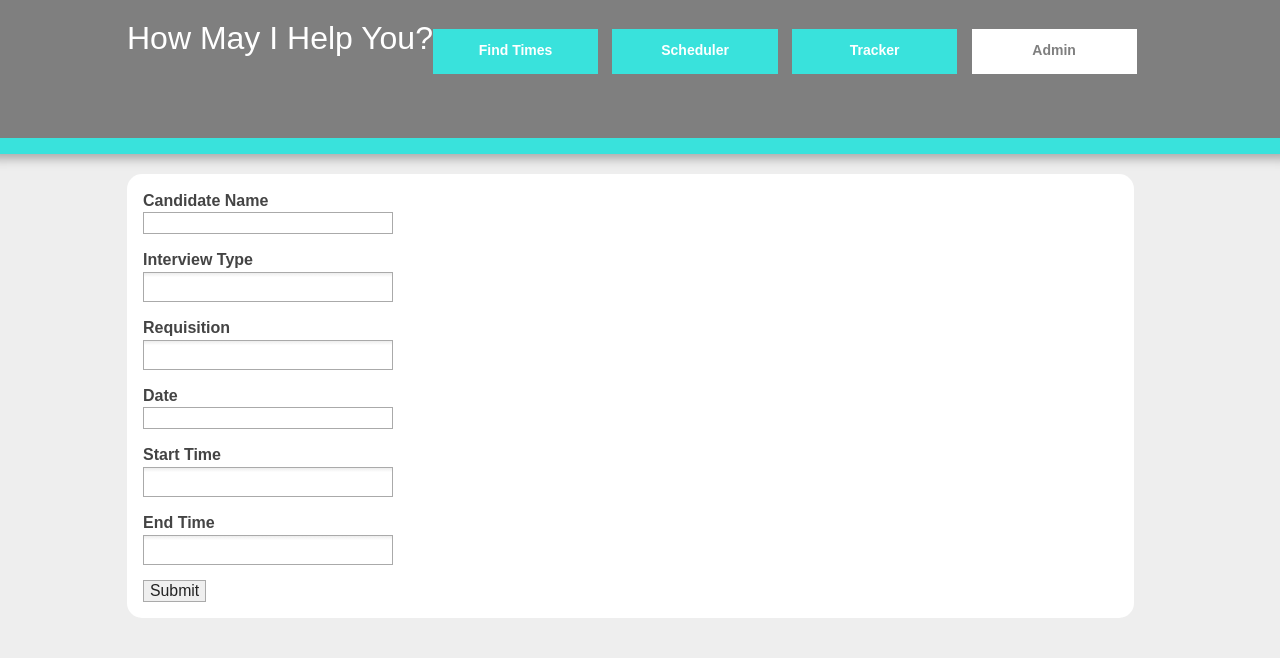
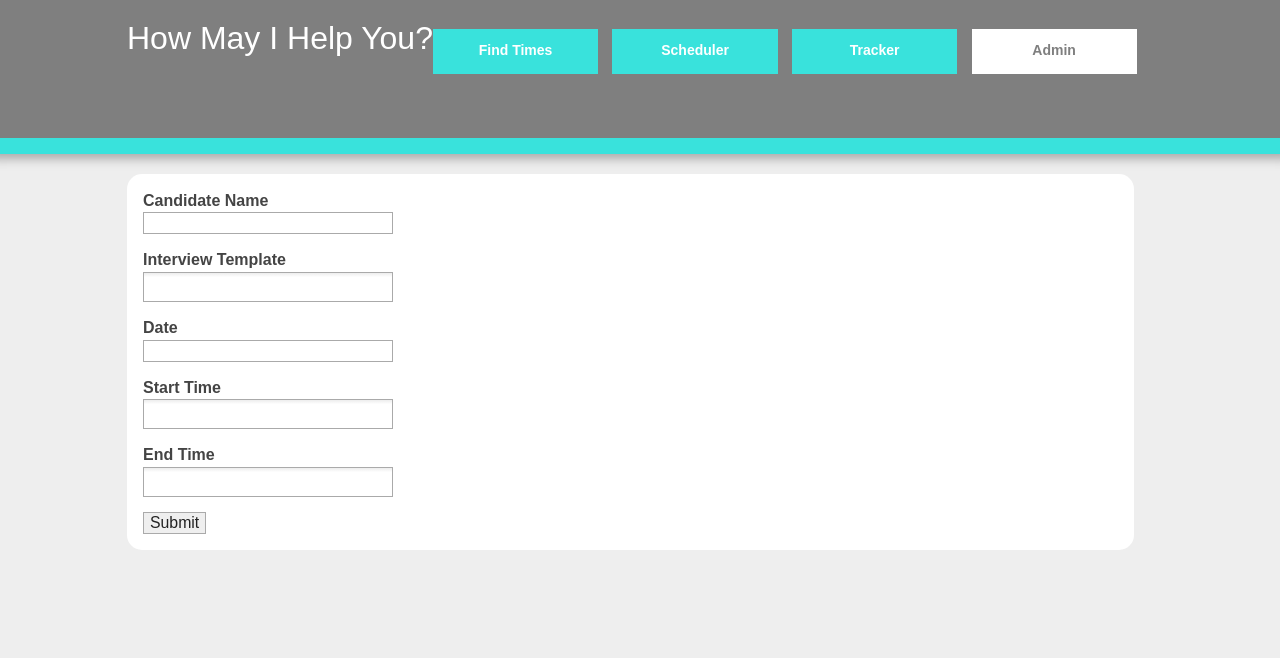
Before and after one commit to kmorrison/caltech, a Django app: page /new_scheduler/ in a window 1280 px wide. Shown: the top 658 px of the page. Run offline with Django 3.2, Linux system fonts and the light colour scheme; data that the repository does not hold is empty; parts of the project's set-up code (start-up, migrations or seed data) failed here and were passed over; some libraries are stand-ins or nearby versions.

Commit message:
Interview templates

```diff
--- a/jeeves/models.py
+++ b/jeeves/models.py
@@ -22,11 +22,10 @@ class Interview(models.Model):
         blank=True
     )
 
-
 class InterviewType(object):
     ON_SITE = 1
     SKYPE = 2
-    SKYPE_ON_SITE = 3
+    SKYPE_ON_SITE = 4
 
     @classmethod
     def get_value(cls, *flags):
@@ -43,16 +42,20 @@ class InterviewType(object):
 
 class InterviewTypeChoice(object):
 
-  def __init__(self, interview_type):
-      self.interview_type = interview_type
+    def __init__(self, interview_type):
+        self.interview_type = interview_type
 
-  @property
-  def display_string(self):
-    return {
-      InterviewType.ON_SITE: 'OS',
-      InterviewType.SKYPE: 'SPI',
-      InterviewType.SKYPE_ON_SITE: 'SOS',
-    }.get(self.interview_type)
+    mapping = {
+        InterviewType.ON_SITE: 'OS',
+        InterviewType.SKYPE: 'SPI',
+        InterviewType.SKYPE_ON_SITE: 'SOS',
+    }
+
+    reverse_mapping = dict([(v, k) for k, v in mapping.items()])
+
+    @property
+    def display_string(self):
+        return self.mapping.get(self.interview_type)
 
 
 class TimeChoice(object):
@@ -144,6 +147,26 @@ class Requisition(models.Model):
         ordering = ('name',)
 
 
+class InterviewTemplate(models.Model):
+    requisition = models.ManyToManyField(
+        Requisition,
+        through='InterviewTemplateRequisition',
+    )
+    type = models.IntegerField(
+        help_text="OS=%s, SPI=%s, SOS=%s" % (InterviewType.ON_SITE, InterviewType.SKYPE, InterviewType.SKYPE_ON_SITE),
+    )
+    template_name = models.CharField(max_length=256)
+
+    def __unicode__(self):
+        return self.template_name
+
+
+class InterviewTemplateRequisition(models.Model):
+    requisition = models.ForeignKey(Requisition)
+    interview_template = models.ForeignKey(InterviewTemplate)
+    number_per_requisition = models.IntegerField()
+
+
 class InterviewSlot(models.Model):
     interview = models.ForeignKey(Interview)
     interviewer = models.ForeignKey(Interviewer)
@@ -225,8 +248,17 @@ class PreferenceAdmin(admin.ModelAdmin):
     list_display = ['interviewer']
 
 
+class InterviewTemplateInline(admin.TabularInline):
+    model = InterviewTemplate.requisition.through
+
+
+class InterviewTemplateAdmin(admin.ModelAdmin):
+    inlines = [InterviewTemplateInline]
+
+
 admin.site.register(Interviewer, InterviewerAdmin)
 admin.site.register(Requisition, RequisitionAdmin)
+admin.site.register(InterviewTemplate, InterviewTemplateAdmin)
 admin.site.register(Preference)
 admin.site.register(Room)
 admin.site.register(InterviewSlot)
--- a/jeeves/rules.py
+++ b/jeeves/rules.py
@@ -26,7 +26,7 @@ def get_interview_requirements(requisition, interview_type):
 
 def get_interview_group(rule):
     result = []
-    for number, req_name in rule:
-        req = models.Requisition.objects.filter(name__startswith=req_name)[0]
+    for number, req_id in rule:
+        req = models.Requisition.objects.get(id=req_id)
         result.append([number, set(req.interviewers.all())])
     return result
--- a/jeeves/views.py
+++ b/jeeves/views.py
@@ -51,7 +51,13 @@ def all_interview_types():
     return [
       models.InterviewTypeChoice(models.InterviewType.ON_SITE),
       models.InterviewTypeChoice(models.InterviewType.SKYPE),
+      models.InterviewTypeChoice(models.InterviewType.SKYPE_ON_SITE),
     ]
+
+
+def all_interview_templates():
+    return models.InterviewTemplate.objects.all()
+
 
 def get_interviewers(requisition, also_include=None, dont_include=None, squash_groups=True):
     requisition = models.Requisition.objects.get(id=requisition.id)
@@ -98,9 +104,8 @@ def get_interviewer_groups(formset, also_include=None, dont_include=None):
     interviewer_groups = [schedule_calculator.InterviewerGroup(*interviewer_group) for interviewer_group in interviewer_groups]
     return interviewer_groups
 
-def get_interview_groups_with_requirements(requisition, interview_type, also_include=None, dont_include=None):
-    requirements = rules.get_interview_requirements(requisition, interview_type)
-    interviewer_groups = rules.get_interview_group(requirements)
+def get_interview_groups_with_requirements(template_requisitions, also_include=None, dont_include=None):
+    interviewer_groups = rules.get_interview_group([(d['number_per_requisition'], d['requisition_id']) for d in template_requisitions])
 
     # Reduce interviewer sets
     interviewer_groups = sorted(interviewer_groups, lambda x,y: len(y))
@@ -407,8 +412,9 @@ def new_scheduler(request):
       itypes=all_interview_types(),
       reqs=all_reqs(),
       times=all_times(),
+      interview_templates=all_interview_templates(),
       success=success,
-      recruiters=schedule_calculator.get_all_recruiters()
+      recruiters=schedule_calculator.get_all_recruiters(),
     )
     return render_to_response('new_scheduler.html', context, context_instance=RequestContext(request))
 
@@ -504,17 +510,23 @@ def get_interviewer_set(interviewer_type, requisition):
 
 def new_scheduler_post(request):
     form_data = request.POST
-    interview_type = int(form_data['interview_type'])
     candidate_name = form_data['candidate_name']
+    interview_template_id = int(form_data['interview_template'])
     # error checking for request.POST
     form_is_valid, error_fields = error_check_scheduler_form_post(form_data)
 
     if not form_is_valid:
         return HttpResponse(simplejson.dumps({'form_is_valid': form_is_valid, 'error_fields': error_fields}))
 
-    requisition = models.Requisition.objects.get(name=form_data['requisition'])
-    interviewer_groups = get_interview_groups_with_requirements(requisition, interview_type)
-    time_period = get_time_period(form_data['start_time'], form_data['end_time'], form_data['date'])
+    interview_template = models.InterviewTemplate.objects.get(id=interview_template_id)
+    interviewer_groups = get_interview_groups_with_requirements(
+        interview_template.interviewtemplaterequisition_set.values()
+    )
+    time_period = get_time_period(
+        form_data['start_time'],
+        form_data['end_time'],
+        form_data['date'],
+    )
 
     calendar_responses = [
         calendar_client.get_calendars(
@@ -542,7 +554,7 @@ def new_scheduler_post(request):
     scheduler_post_result = {
         'form_is_valid': form_is_valid,
         'data': _dump_schedules_into_json(schedules),
-        'interview_type': interview_type,
+        'interview_type': interview_template.type,
         'candidate_name': candidate_name
     }
 
--- a/templates/new_scheduler.html
+++ b/templates/new_scheduler.html
@@ -24,22 +24,12 @@
     <input type="text" name="candidate_name" class="candidate-name">
   </div>
 
-  <div class="form-sec type">
-    <h3>Interview Type</h3>
-    <select name='interview_type' data-placeholder=" " multiple class="chosen-select">
+  <div class="form-sec template">
+    <h3>Interview Template</h3>
+    <select name='interview_template' data-placeholder=" " multiple class="chosen-select">
       <option></option>
-      {% for itype in itypes %}
-        <option value="{{ itype.interview_type }}">{{ itype.display_string }}</option>
-      {% endfor %}
-    </select>
-  </div>
-
-  <div class="form-sec req">
-    <h3>Requisition</h3>
-    <select name='requisition' data-placeholder=" " multiple class="chosen-select">
-      <option></option>
-      {% for req in reqs %}
-        <option value="{{ req }}">{{ req }}</option>
+      {% for template in interview_templates %}
+        <option value="{{ template.id }}">{{ template }}</option>
       {% endfor %}
     </select>
   </div>
```
Also changed, not shown: jeeves/pushplans.txt (+14 -0 lines).
